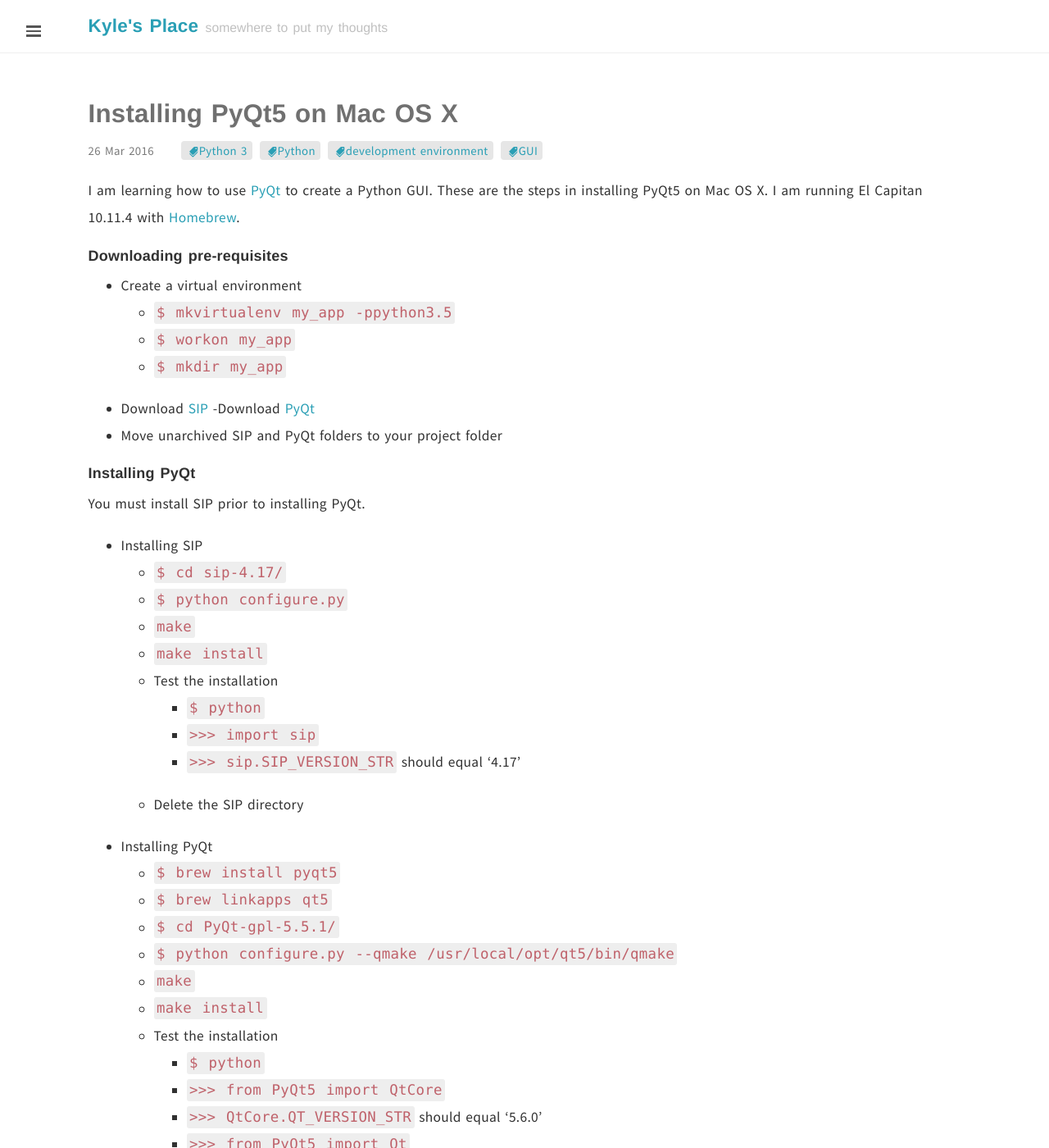
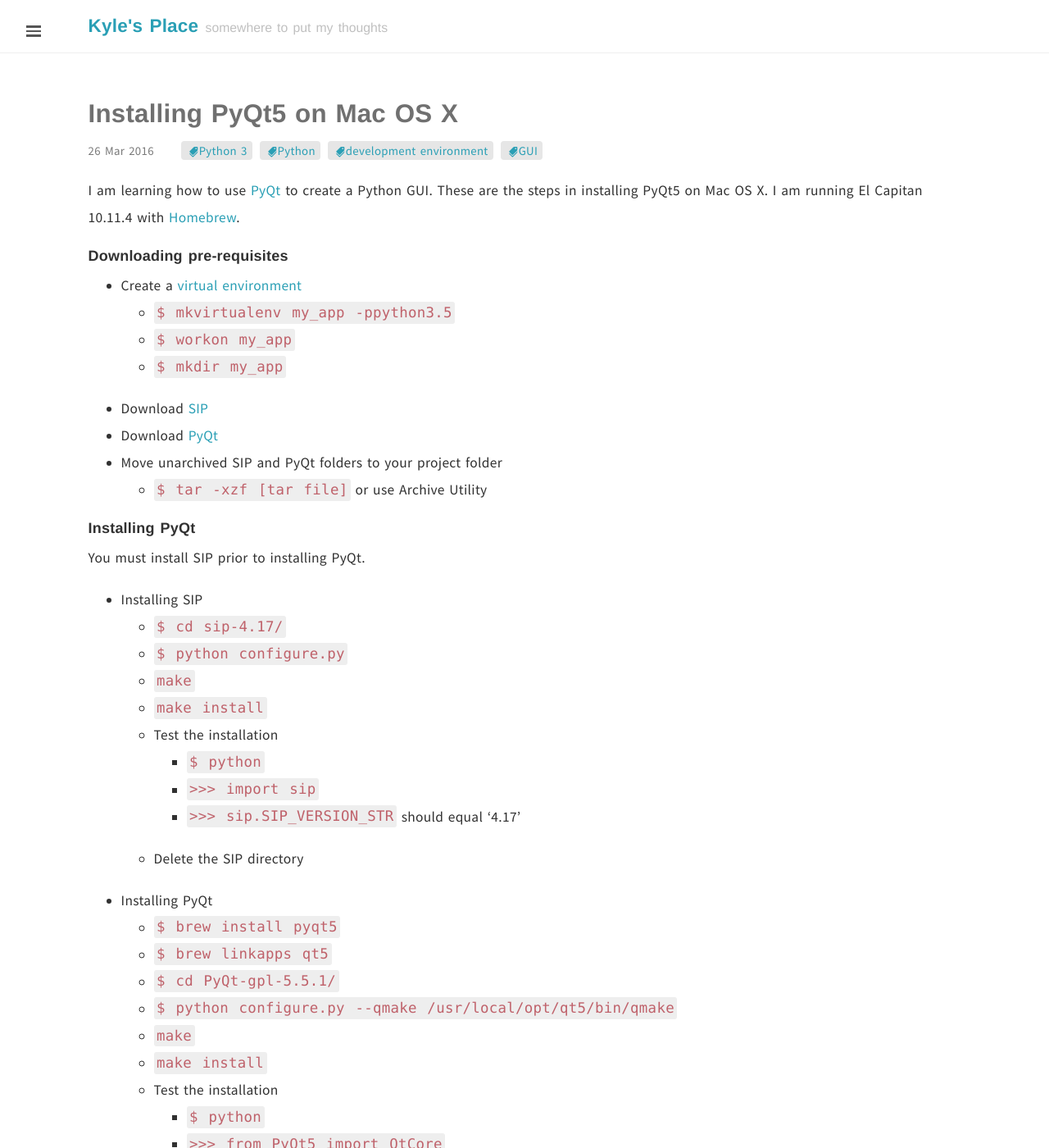
Before and after one commit to gorhack/gorhack.github.io, a Jekyll site: the page built from _posts/2016-03-26-PyQt5-install-mac.md, in a window 1280 px wide and 1400 px high. Shown: the whole window at 82% size. Built offline with Jekyll 4.4.1, drawn with Linux system fonts in a browser that asks for light colours; comment, search, counter and statistics services are not loaded; some of the changed text lies outside the part shown.

Commit message:
udpated pre-reqs

```diff
--- a/_posts/2016-03-26-PyQt5-install-mac.md
+++ b/_posts/2016-03-26-PyQt5-install-mac.md
@@ -14,13 +14,14 @@ I am learning how to use [PyQt](https://riverbankcomputing.com/software/pyqt/int
 
 #### Downloading pre-requisites
 
-- Create a virtual environment
+- Create a [virtual environment]({% post_url 2016-01-08-using-virtualenvs %})
     - `$ mkvirtualenv my_app -ppython3.5`
     - `$ workon my_app`
     - `$ mkdir my_app`
 - Download [SIP](https://www.riverbankcomputing.com/software/sip/download)
--Download [PyQt](https://www.riverbankcomputing.com/software/pyqt/download5)
+- Download [PyQt](https://www.riverbankcomputing.com/software/pyqt/download5)
 - Move unarchived SIP and PyQt folders to your project folder
+    - `$ tar -xzf [tar file]` or use Archive Utility
 
 #### Installing PyQt
 
```
Also changed, not shown: other parts of _posts/2016-03-26-PyQt5-install-mac.md (+2 -1 lines).
